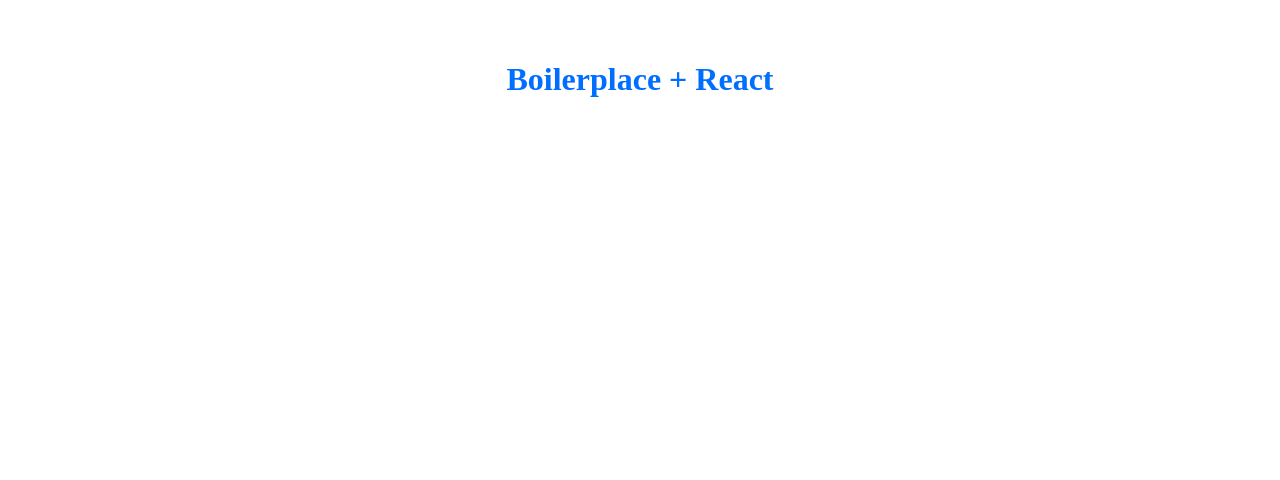
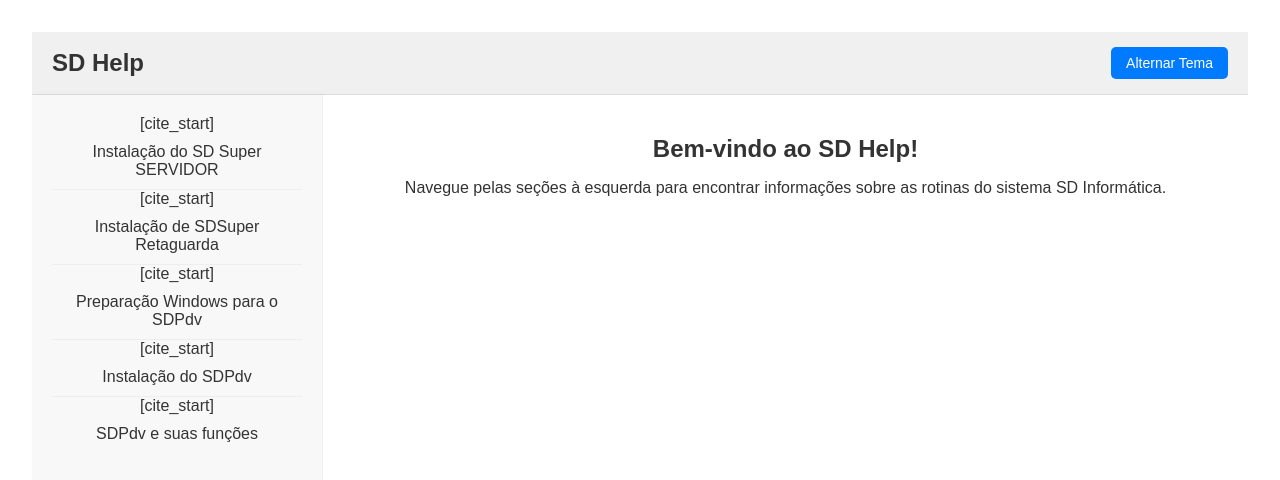
Before and after one commit to MarcioBADias/sd_help, a React (Vite) app: page / in a window 1280 px wide. Shown: the top 480 px of the page. Built offline with nearby package versions, Linux system fonts and the light colour scheme.

Commit message:
✅ Iniciando Projeto de Help com infos para rotinas na SD

```diff
--- /dev/null
+++ b/src/app.css
@@ -0,0 +1,83 @@
+.app-container {
+  display: flex;
+  flex-direction: column;
+  min-height: 100vh;
+}
+
+.app-header {
+  background-color: #f0f0f0;
+  padding: 15px 20px;
+  display: flex;
+  justify-content: space-between;
+  align-items: center;
+  border-bottom: 1px solid #ddd;
+}
+
+.app-header h1 {
+  margin: 0;
+  font-size: 24px;
+  color: #333;
+}
+
+.theme-toggle-button {
+  padding: 8px 15px;
+  border: none;
+  border-radius: 5px;
+  cursor: pointer;
+  background-color: #007bff;
+  color: white;
+  font-size: 14px;
+}
+
+.theme-toggle-button:hover {
+  background-color: #0056b3;
+}
+
+.main-layout {
+  display: flex;
+  flex: 1;
+}
+
+.app-sidebar {
+  width: 250px;
+  background-color: #f8f8f8;
+  padding: 20px;
+  border-right: 1px solid #eee;
+  box-shadow: 2px 0 5px rgba(0,0,0,0.05);
+  transition: width 0.3s ease;
+}
+
+.app-sidebar ul {
+  list-style: none;
+  padding: 0;
+  margin: 0;
+}
+
+.app-sidebar ul li a {
+  display: block;
+  padding: 10px 0;
+  text-decoration: none;
+  color: #333;
+  font-weight: 500;
+  border-bottom: 1px solid #eee;
+}
+
+.app-sidebar ul li:last-child a {
+  border-bottom: none;
+}
+
+.app-sidebar ul li a:hover {
+  color: #007bff;
+}
+
+.app-content {
+  flex: 1;
+  padding: 20px;
+  background-color: #fff;
+  overflow-y: auto;
+}
+
+.app-content h2 {
+  color: #333;
+  margin-bottom: 15px;
+}
--- a/src/app.jsx
+++ b/src/app.jsx
@@ -1,9 +1,62 @@
-const App = () => {
+import React, { useReducer, useEffect } from 'react';
+import { initialThemeState, themeReducer } from './reducers/themeReducer';
+import './App.css';
+import './styles/global.css';
+
+const Header = ({ dispatch }) => {
+  const toggleTheme = () => {
+    dispatch({ type: 'TOGGLE_THEME' });
+  };
+
   return (
-    <>
-      <h1>Boilerplace + React</h1>
-    </>
-  )
+    <header className="app-header">
+      <h1>SD Help</h1>
+      <button onClick={toggleTheme} className="theme-toggle-button">
+        Alternar Tema
+      </button>
+    </header>
+  );
+};
+
+const Sidebar = () => {
+  return (
+    <nav className="app-sidebar">
+      <ul>
+        [cite_start]<li><a href="#">Instalação do SD Super SERVIDOR</a></li> {/* [cite: 1] */}
+        [cite_start]<li><a href="#">Instalação de SDSuper Retaguarda</a></li> {/* [cite: 9] */}
+        [cite_start]<li><a href="#">Preparação Windows para o SDPdv</a></li> {/* [cite: 14] */}
+        [cite_start]<li><a href="#">Instalação do SDPdv</a></li> {/* [cite: 19] */}
+        [cite_start]<li><a href="#">SDPdv e suas funções</a></li> {/* [cite: 27] */}
+      </ul>
+    </nav>
+  );
+};
+
+const Content = () => {
+  return (
+    <main className="app-content">
+      <h2>Bem-vindo ao SD Help!</h2>
+      <p>Navegue pelas seções à esquerda para encontrar informações sobre as rotinas do sistema SD Informática.</p>
+    </main>
+  );
+};
+
+function App() {
+  const [themeState, dispatch] = useReducer(themeReducer, initialThemeState);
+
+  useEffect(() => {
+    document.body.className = themeState.theme;
+  }, [themeState.theme]);
+
+  return (
+    <div className="app-container">
+      <Header dispatch={dispatch} />
+      <div className="main-layout">
+        <Sidebar />
+        <Content />
+      </div>
+    </div>
+  );
 }
 
-export { App }
+export { App };
--- /dev/null
+++ b/src/reducers/themeReducer.js
@@ -0,0 +1,16 @@
+const initialThemeState = {
+  theme: 'light',
+};
+
+const themeReducer = (state, action) => {
+    if(action.type === 'TOGGLE_THEME'){
+        return {
+        ...state,
+        theme: state.theme === 'light' ? 'dark' : 'light',
+      };
+    }
+
+    return state
+}
+
+export { initialThemeState, themeReducer };
--- /dev/null
+++ b/src/styles/global.css
@@ -0,0 +1,113 @@
+:root {
+  --background-color-light: #ffffff;
+  --text-color-light: #333333;
+  --header-bg-light: #f0f0f0;
+  --header-text-light: #333;
+  --sidebar-bg-light: #f8f8f8;
+  --sidebar-border-light: #eee;
+  --content-bg-light: #fff;
+  --link-color-light: #007bff;
+  --link-hover-light: #0056b3;
+}
+
+body.light {
+  background-color: var(--background-color-light);
+  color: var(--text-color-light);
+}
+
+body.light .app-header {
+  background-color: var(--header-bg-light);
+  color: var(--header-text-light);
+}
+
+body.light .app-header h1 {
+  color: var(--header-text-light);
+}
+
+body.light .app-sidebar {
+  background-color: var(--sidebar-bg-light);
+  border-right-color: var(--sidebar-border-light);
+}
+
+body.light .app-sidebar ul li a {
+  color: var(--text-color-light);
+  border-bottom-color: var(--sidebar-border-light);
+}
+
+body.light .app-sidebar ul li a:hover {
+  color: var(--link-hover-light);
+}
+
+body.light .app-content {
+  background-color: var(--content-bg-light);
+}
+
+body.light .app-content h2 {
+  color: var(--text-color-light);
+}
+
+body.dark {
+  --background-color-dark: #282c34;
+  --text-color-dark: #f0f0f0;
+  --header-bg-dark: #20232a;
+  --header-text-dark: #f0f0f0;
+  --sidebar-bg-dark: #22252a;
+  --sidebar-border-dark: #3a3f45;
+  --content-bg-dark: #363a40;
+  --link-color-dark: #61dafb;
+  --link-hover-dark: #21a1f1;
+
+  background-color: var(--background-color-dark);
+  color: var(--text-color-dark);
+}
+
+body.dark .app-header {
+  background-color: var(--header-bg-dark);
+  color: var(--header-text-dark);
+}
+
+body.dark .app-header h1 {
+  color: var(--header-text-dark);
+}
+
+body.dark .theme-toggle-button {
+  background-color: var(--link-color-dark);
+  color: var(--header-text-dark);
+}
+
+body.dark .theme-toggle-button:hover {
+  background-color: var(--link-hover-dark);
+}
+
+body.dark .main-layout {
+  border-color: var(--sidebar-border-dark);
+}
+
+body.dark .app-sidebar {
+  background-color: var(--sidebar-bg-dark);
+  border-right-color: var(--sidebar-border-dark);
+}
+
+body.dark .app-sidebar ul li a {
+  color: var(--text-color-dark);
+  border-bottom-color: var(--sidebar-border-dark);
+}
+
+body.dark .app-sidebar ul li a:hover {
+  color: var(--link-hover-dark);
+}
+
+body.dark .app-content {
+  background-color: var(--content-bg-dark);
+}
+
+body.dark .app-content h2 {
+  color: var(--text-color-dark);
+}
+
+html, body, #root {
+  margin: 0;
+  padding: 0;
+  box-sizing: border-box;
+  font-family: Arial, sans-serif;
+}
```
Also changed, not shown: 1 other file (tests, documents, lock files or other folders).
